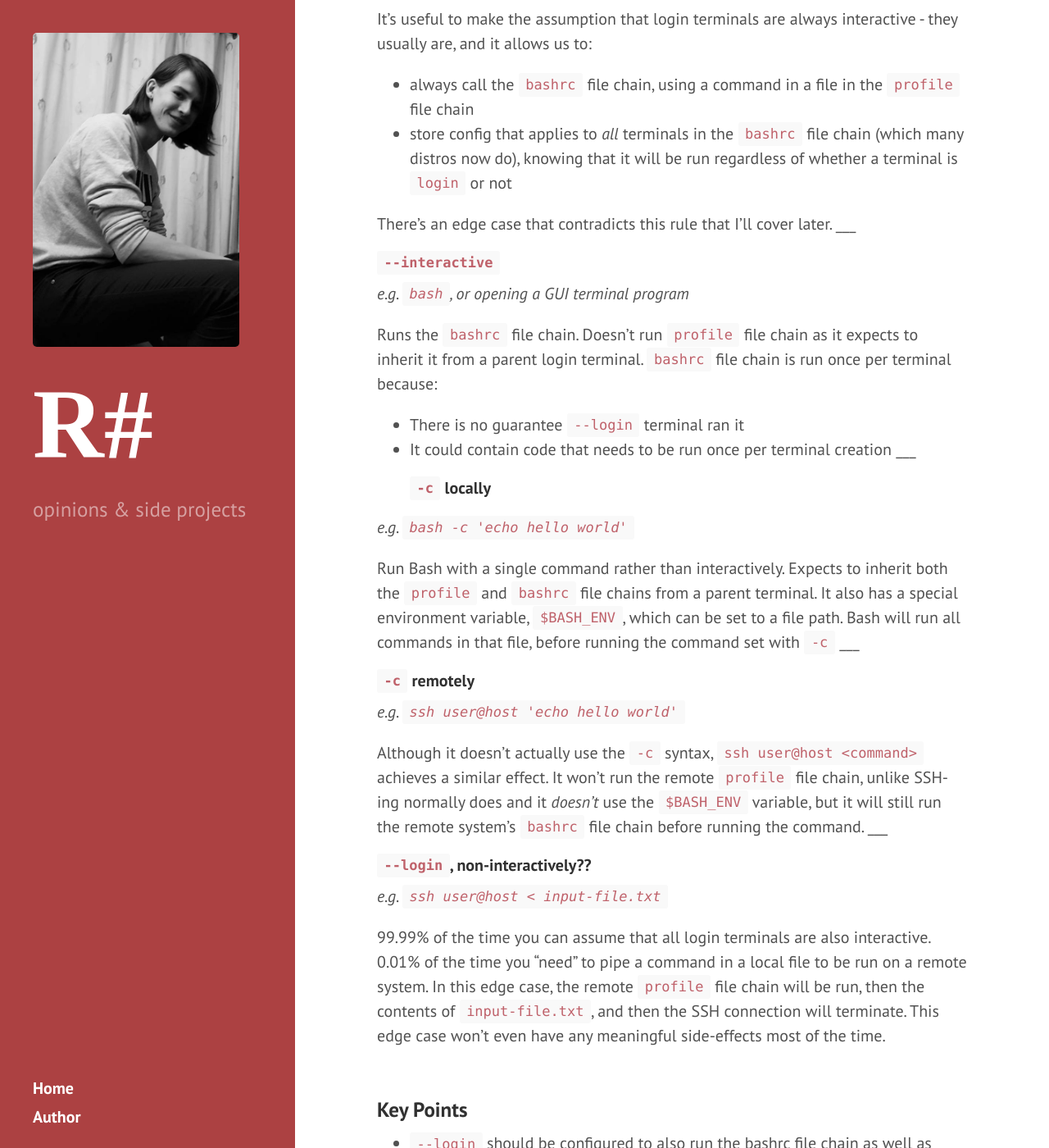
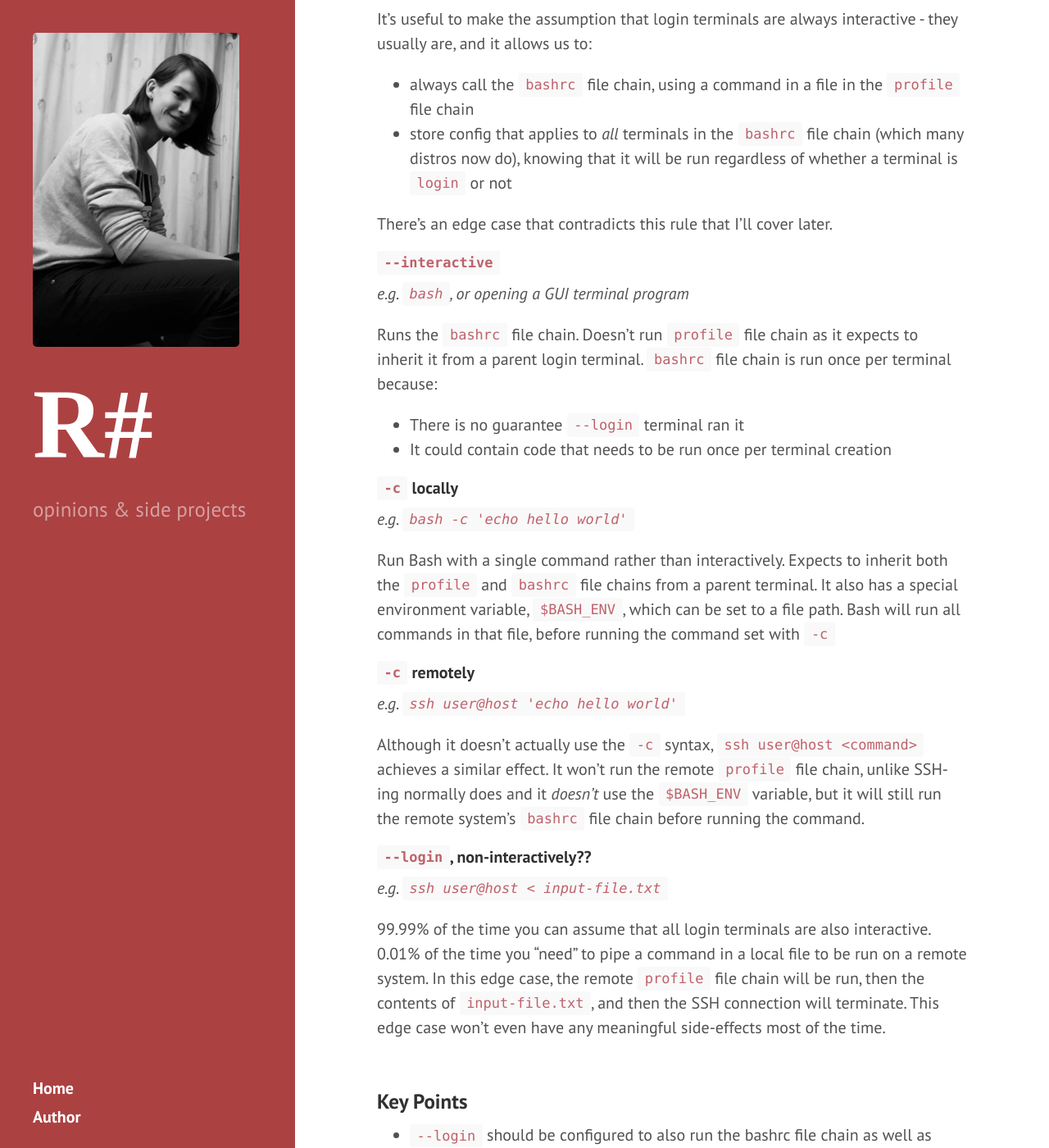
Before and after one commit to rach-sharp/old-homepage, a Jekyll site: the page built from _posts/2018-09-23-field-guide-to-bash-terminals.md, in a window 1280 px wide and 1400 px high, scrolled down 1820 px. Shown: the whole window at 82% size. Built offline with Jekyll 4.4.1, drawn with Linux system fonts in a browser that asks for light colours; some web fonts are replaced.

Commit message:
Goddamnit markdown

```diff
--- a/_posts/2018-09-23-field-guide-to-bash-terminals.md
+++ b/_posts/2018-09-23-field-guide-to-bash-terminals.md
@@ -70,7 +70,7 @@
 now do), knowing that it will be run regardless of whether a terminal is `login` or not
 
 There's an edge case that contradicts this rule that I'll cover later.
-___
+
 #### `--interactive`
 
 _e.g. `bash`, or opening a GUI terminal program_
@@ -79,7 +79,7 @@
 it from a parent login terminal. `bashrc` file chain is run once per terminal because:
 - There is no guarantee `--login` terminal ran it
 - It could contain code that needs to be run once per terminal creation
-___
+
 #### `-c` locally
 
 _e.g. `bash -c 'echo hello world'`_
@@ -88,7 +88,7 @@
 `profile` and `bashrc` file chains from a parent terminal. It also has a special environment
 variable, `$BASH_ENV`, which can be set to a file path. Bash will run all commands in that file, before
 running the command set with `-c`
-___
+
 #### `-c` remotely
 
 _e.g. `ssh user@host 'echo hello world'`_
@@ -96,7 +96,7 @@
 Although it doesn't actually use the `-c` syntax, `ssh user@host <command>` achieves a similar effect. It won't run the
 remote `profile` file chain, unlike SSH-ing normally does and it _doesn't_ use the `$BASH_ENV` variable,
 but it will still run the remote system’s `bashrc` file chain before running the command.
-___
+
 #### `--login`, non-interactively??
 
 _e.g. `ssh user@host < input-file.txt`_
```
